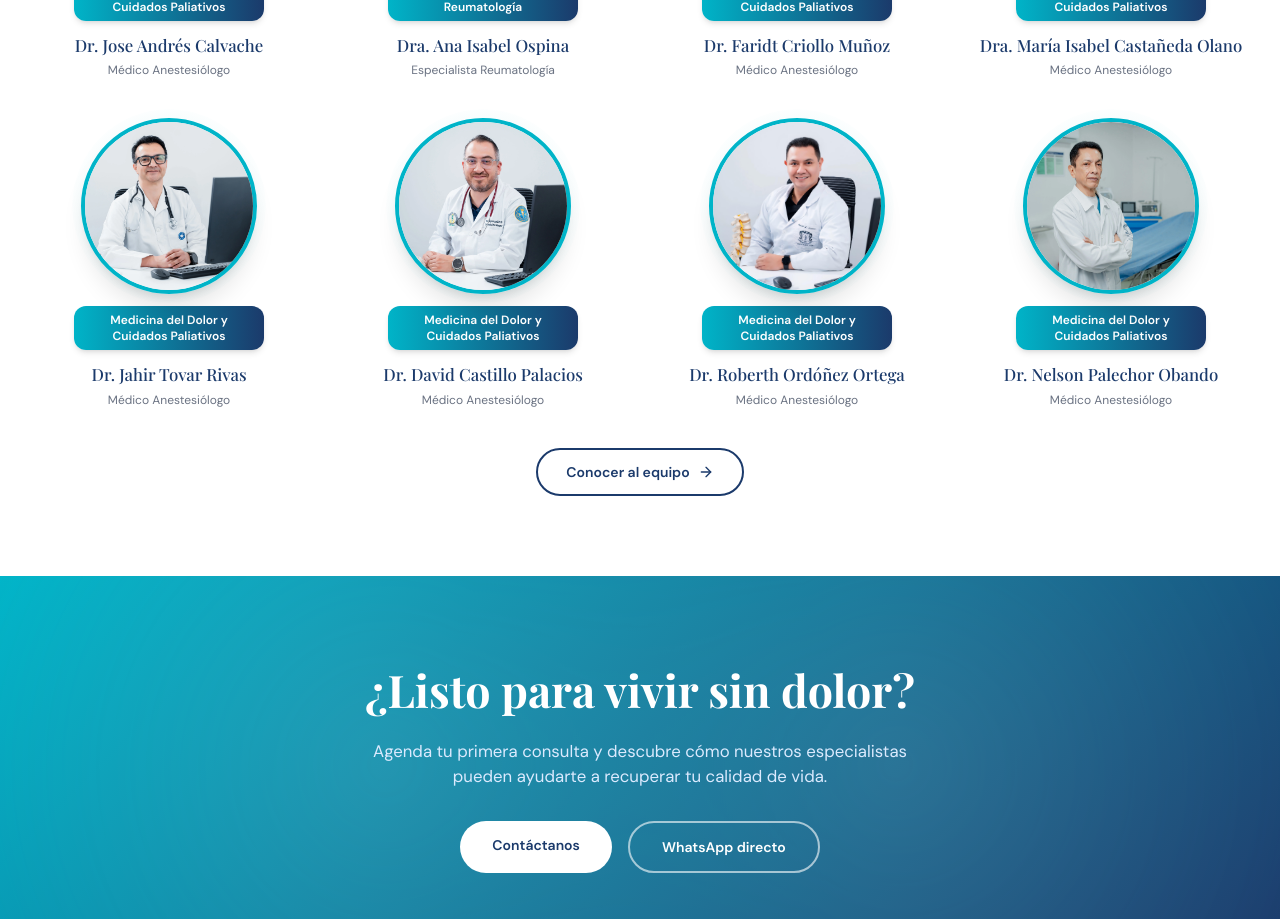
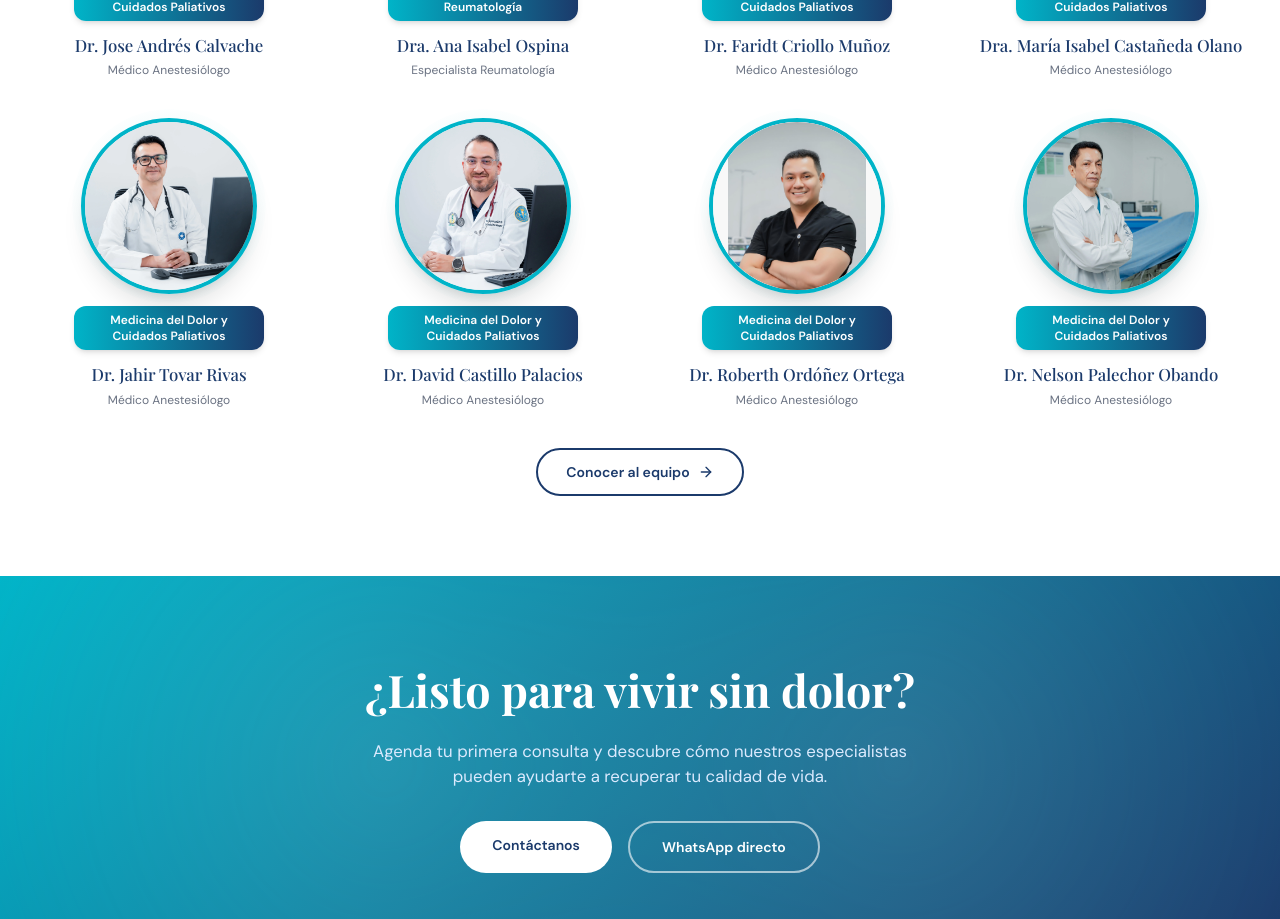
Before and after one commit to CIMDOL/cimdol.github.io, a React (Vite) app: page / in a window 1280 px wide. Shown: the part 3402-4321 px from the top of the page. Built offline with nearby package versions, Linux system fonts and the light colour scheme; a web font is replaced by a local one.

Commit message:
feat: use roberNuevo with background-image render for proper scaling

```diff
--- a/src/app/components/DoctorCard.tsx
+++ b/src/app/components/DoctorCard.tsx
@@ -29,6 +29,18 @@
           style={{ borderColor: "#00B4C8" }}
         >
           {doctor.imageUrl ? (
+            doctor.imageBgSize ? (
+              <div
+                className="w-full h-full group-hover:scale-105 transition-transform duration-500"
+                style={{
+                  backgroundImage: `url(${doctor.imageUrl})`,
+                  backgroundSize: doctor.imageBgSize,
+                  backgroundPosition: doctor.imagePosition ?? "center top",
+                  backgroundRepeat: "no-repeat",
+                  backgroundColor: "#f8f8f8",
+                }}
+              />
+            ) : (
             <ImageWithFallback
               src={doctor.imageUrl}
               alt={doctor.name}
@@ -38,6 +50,7 @@
                 imageRendering: "high-quality",
               }}
             />
+            )
           ) : (
             <div
               className="w-full h-full flex flex-col items-center justify-center gap-1"
--- a/src/app/data/doctors.ts
+++ b/src/app/data/doctors.ts
@@ -15,6 +15,7 @@
 import david1 from '@assets/medicos/drDavid/david1.webp';
 //Imágenes de Dr. Roberth Ordóñez Ortega
 import roberBata from '@assets/medicos/drRoberth/roberBata.jpeg';
+import roberNuevo from '@assets/medicos/drRoberth/roberNuevo.jpeg';
 //Imágenes de Dr. Nelson Palechor Obando
 import nelsonp1 from '@assets/medicos/drNelson/nelsonp1.webp';
 
@@ -28,6 +29,7 @@
   imageUrl: string;
   images?: string[];
   imagePosition?: string;
+  imageBgSize?: string; // use background-image render for zoom-out control
 }
 
 export const doctors: Doctor[] = [
@@ -89,8 +91,9 @@
     specialty: "Medicina del Dolor y Cuidados Paliativos",
     credentials: "Médico Anestesiólogo",
     bio: "Médico anestesiólogo especialista en el tratamiento del dolor crónico con enfoque en procedimientos de vanguardia.",
-    imageUrl: roberBata,
-    imagePosition: "50% 35%",
+    imageUrl: roberNuevo,
+    imagePosition: "center 5%",
+    imageBgSize: "82%",
   },
   {
     id: 8,
```
